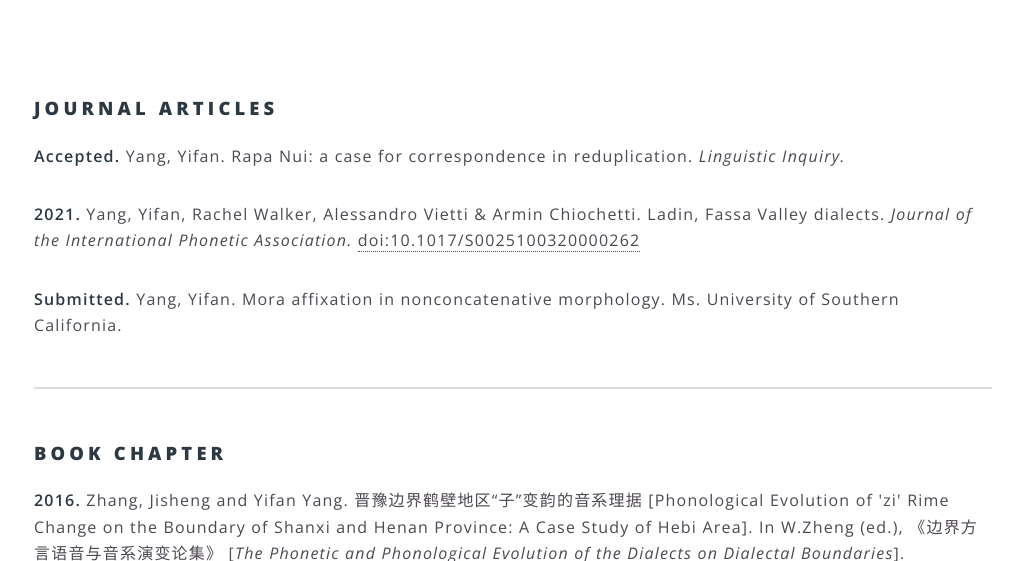
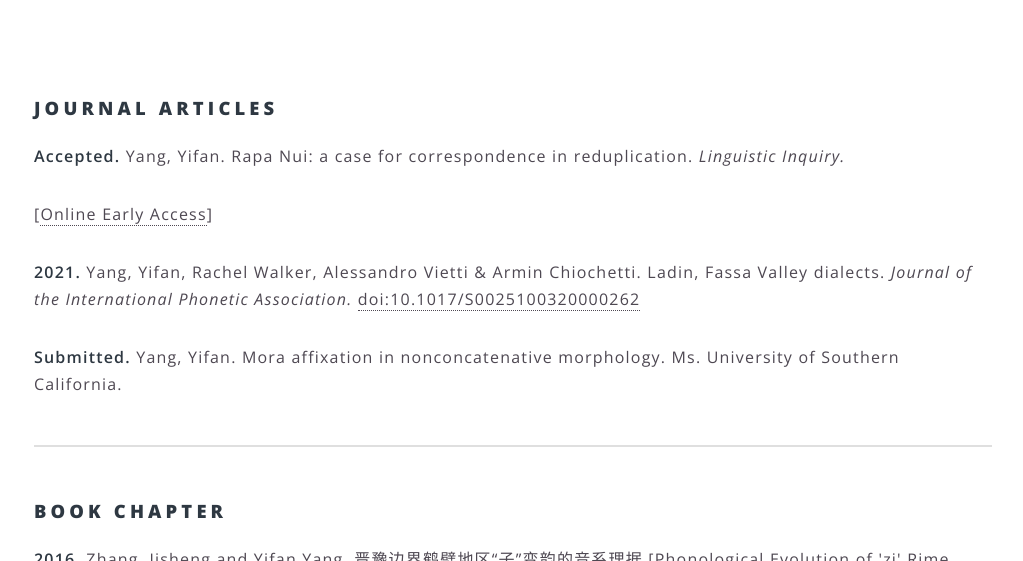
Before and after one commit to MuxuanHe/MuxuanHe, a Jekyll site: the page built from 2Papers.html, in a window 1280 px wide and 900 px high, cut to the strip 339-900 px from the top of the window. Shown: the whole strip, without its empty margins (127-1150 px from the left). Built offline with Jekyll 4.4.1, drawn with Linux system fonts in a browser that asks for light colours.

Commit message:
Update 2Papers.html

```diff
--- a/2Papers.html
+++ b/2Papers.html
@@ -16,7 +16,8 @@
 				</header>
 
 				<p><b>Accepted.</b> Yang, Yifan. Rapa Nui: a case for correspondence in reduplication.
-					<i>Linguistic Inquiry.</i></p>
+					<i>Linguistic Inquiry.</i></p> [<a href="https://direct.mit.edu/ling/article/doi/10.1162/ling_a_00444/107268/Rapa-Nui-A-Case-for-Correspondence-in">Online Early Access</a>]</p>
+
 
 				<p><b>2021.</b> Yang, Yifan, Rachel Walker, Alessandro Vietti & Armin Chiochetti.
 					Ladin, Fassa Valley dialects. <i>Journal of the International Phonetic Association.</i>
```
